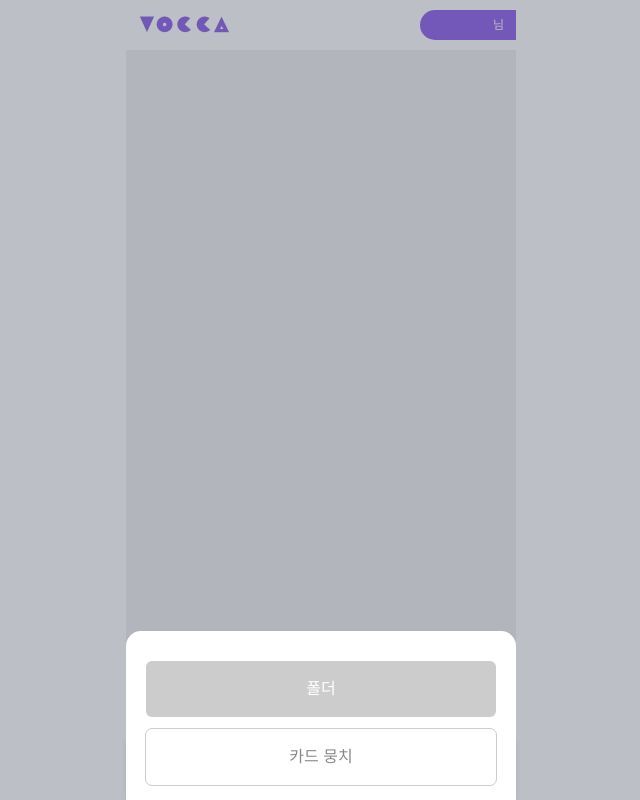
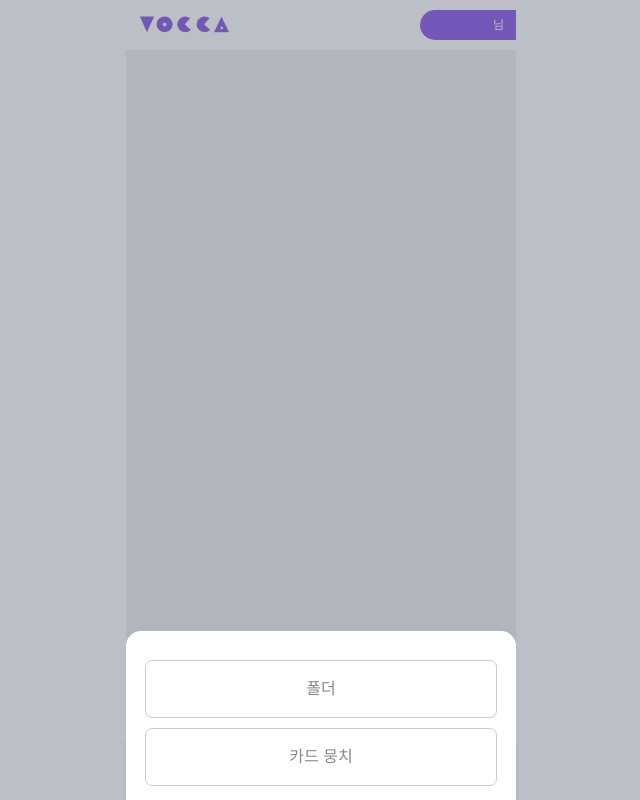
Before and after one commit to OZ-Coding-School/oz_02_main-005-FE, a Next.js app: page /plus in a window 1280 px wide. Shown: the whole page, without its empty margins (319-959 px from the left). Built offline with nearby package versions, Linux system fonts and the light colour scheme.

Commit message:
[chore] plus 페이지 수정

```diff
--- a/src/app/plus/cardDeck/layout.tsx
+++ b/src/app/plus/cardDeck/layout.tsx
@@ -1,6 +1,6 @@
 'use client';
+import Tab from '@/shared/@common/ui/Tab/Tab';
 import BaseFrame from '@/shared/@common/ui/baseFrame/BaseFrame';
-import Tab from '@/shared/@common/ui/tab/Tab';
 import { useRouter } from 'next/navigation';
 import React, { useState } from 'react';
 
--- a/src/app/plus/folder/page.tsx
+++ b/src/app/plus/folder/page.tsx
@@ -1,61 +1,8 @@
 'use client';
-import BaseFrame from '@/shared/@common/ui/baseFrame/BaseFrame';
-import Input from '@/shared/@common/ui/input/Input';
-import validInput from '@/shared/@common/utils/validInput';
-import { useRouter } from 'next/navigation';
-import React, { useState } from 'react';
+import FolderCreationPage from '@/views/plus/FolderCreationPage';
 
 const PlusFolderPage = () => {
-  const router = useRouter();
-  const [input, setInput] = useState({
-    title: '',
-    description: '',
-  });
-  const [isValid, setIsValid] = useState({
-    title: true,
-    description: true,
-  });
-
-  function handleCancel() {
-    router.replace('/plus');
-  }
-
-  function handleSave() {
-    if (isValid.title && isValid.description) {
-      if (input.title !== '') {
-        setIsValid(state => ({ ...state, title: false }));
-        return;
-      }
-      //save 로직
-      router.push('/lib');
-    }
-  }
-  function handleChange(e: React.ChangeEvent<HTMLInputElement>, type: string) {
-    setIsValid(state => ({ ...state, [type]: validInput('create', type, e.target.value) }));
-    setInput(state => ({ ...state, [type]: e.target.value }));
-  }
-  return (
-    <BaseFrame headerType="cancelSave" pageName="폴더 만들기" onCancel={handleCancel} onSave={handleSave}>
-      <Input
-        label="폴더 이름"
-        errormessage="필수 항목"
-        isValid={isValid.title}
-        path="create"
-        placeholder="폴더 이름을 입력해주세요."
-        onChange={e => handleChange(e, 'title')}
-        value={input.title || ''}
-      />
-      <Input
-        label="설명"
-        errormessage="최대 45글자 이하로 작성해주세요."
-        isValid={isValid.description}
-        path="create"
-        placeholder="설명을 입력해주세요."
-        onChange={e => handleChange(e, 'description')}
-        value={input.description || ''}
-      />
-    </BaseFrame>
-  );
+  return <FolderCreationPage />;
 };
 
 export default PlusFolderPage;
--- a/src/app/plus/page.tsx
+++ b/src/app/plus/page.tsx
@@ -1,29 +1,12 @@
-'use client';
 import BaseFrame from '@/shared/@common/ui/baseFrame/BaseFrame';
-import Modal from '@/shared/@common/ui/modal';
-import { useRouter } from 'next/navigation';
-import React, { useState } from 'react';
+import PlusPage from '@/views/plus/PlusPage';
 
-const PlusPage = () => {
-  const [isModalOpen, setIsModalOpen] = useState(true);
-  const router = useRouter();
-  function handleClickFolderButton() {
-    router.push('/plus/folder');
-    setIsModalOpen(false);
-  }
-  function handleClickCardDeckButton() {
-    router.push('/plus/cardDeck/new');
-    setIsModalOpen(false);
-  }
+const Page = () => {
   return (
     <BaseFrame>
-      <Modal
-        isOpen={isModalOpen}
-        onConfirm={handleClickFolderButton}
-        onClose={handleClickCardDeckButton}
-        contents={{ first: '폴더', second: '카드 뭉치' }}></Modal>
+      <PlusPage />
     </BaseFrame>
   );
 };
 
-export default PlusPage;
+export default Page;
--- a/src/shared/@common/ui/Header/Header.tsx
+++ b/src/shared/@common/ui/Header/Header.tsx
@@ -1,21 +1,16 @@
 import React from 'react';
 import Image from 'next/image';
+import { useRouter } from 'next/navigation';
 
 const Header = () => {
+  const router = useRouter();
   return (
     <header className="w-[390px] h-[50px] pl-[12px] bg-white flex items-center justify-between fixed top-0 z-10">
-      <div>
-        <Image
-          src="/images/logo.png"
-          alt="logo"
-          width={200}
-          height={40}
-        />
+      <div className="cursor-pointer" onClick={() => router.push('/')}>
+        <Image src="/images/logo.png" alt="logo" width={200} height={40} />
       </div>
-      <div className='w-24 h-[30px] pr-[12px] bg-primary flex items-center justify-end rounded-l-full'>
-        <p className='text-white text-12'>
-          {''} 님
-        </p>
+      <div className="w-24 h-[30px] pr-[12px] bg-primary flex items-center justify-end rounded-l-full">
+        <p className="text-white text-12">{''} 님</p>
       </div>
     </header>
   );
--- a/src/shared/@common/ui/baseFrame/BaseFrame.tsx
+++ b/src/shared/@common/ui/baseFrame/BaseFrame.tsx
@@ -1,3 +1,4 @@
+'use client';
 import React from 'react';
 import BottomMenuBar from '../bottomMenu/BottomMenuBar';
 import Header from '../Header/Header';
@@ -12,7 +13,7 @@ interface FrameProps {
 }
 function BaseFrame({ children, headerType = 'basic', pageName, onCancel, onSave }: FrameProps) {
   return (
-    <main className="relative flex flex-col items-center justify-between min-h-screen py-[0.75rem]">
+    <main className="relative flex flex-col items-center justify-between min-h-screen">
       {headerType === 'basic' && <Header />}
       {pageName && onCancel && onSave && headerType === 'cancelSave' && (
         <CancelSaveHeader pageName={pageName} onCancel={onCancel} onSave={onSave} />
--- /dev/null
+++ b/src/views/plus/FolderCreationPage.tsx
@@ -0,0 +1,59 @@
+'use client';
+import BaseFrame from '@/shared/@common/ui/baseFrame/BaseFrame';
+import Input from '@/shared/@common/ui/input/Input';
+import validInput from '@/shared/@common/utils/validInput';
+import { useRouter } from 'next/navigation';
+import React, { useState } from 'react';
+
+const FolderCreationPage = () => {
+  const router = useRouter();
+  const [input, setInput] = useState({
+    title: '',
+    description: '',
+  });
+  const [isValid, setIsValid] = useState({
+    title: true,
+    description: true,
+  });
+
+  function handleCancel() {
+    router.replace('/plus');
+  }
+
+  function handleSave() {
+    if (isValid.title && isValid.description) {
+      if (input.title !== '') {
+        setIsValid(state => ({ ...state, title: false }));
+        return;
+      }
+      //save 로직
+      router.push('/lib');
+    }
+  }
+  function handleChange(e: React.ChangeEvent<HTMLInputElement>, type: string) {
+    setIsValid(state => ({ ...state, [type]: validInput('create', type, e.target.value) }));
+    setInput(state => ({ ...state, [type]: e.target.value }));
+  }
+  return (
+    <BaseFrame headerType="cancelSave" pageName="폴더 만들기" onCancel={handleCancel} onSave={handleSave}>
+      <Input
+        label="폴더 이름"
+        errorMessage="필수 항목"
+        isValid={isValid.title}
+        placeholder="폴더 이름을 입력해주세요."
+        onChange={e => handleChange(e, 'title')}
+        value={input.title || ''}
+      />
+      <Input
+        label="설명"
+        errorMessage="최대 45글자 이하로 작성해주세요."
+        isValid={isValid.description}
+        placeholder="설명을 입력해주세요."
+        onChange={e => handleChange(e, 'description')}
+        value={input.description || ''}
+      />
+    </BaseFrame>
+  );
+};
+
+export default FolderCreationPage;
--- /dev/null
+++ b/src/views/plus/PlusPage.tsx
@@ -0,0 +1,30 @@
+'use client';
+import SelectModal from '@/shared/comm/SelectModal';
+import { useRouter } from 'next/navigation';
+import React, { useState } from 'react';
+
+const PlusPage = () => {
+  const [isModalOpen, setIsModalOpen] = useState(true);
+  const router = useRouter();
+
+  function handleSelectModalItem(title: string) {
+    switch (title) {
+      case '폴더':
+        router.replace('/plus/folder');
+        return setIsModalOpen(false);
+      case '카드 뭉치':
+        router.replace('/plus/cardDeck');
+        return setIsModalOpen(false);
+    }
+  }
+  return (
+    <SelectModal
+      contents={['폴더', '카드 뭉치']}
+      isOpen={isModalOpen}
+      onClose={() => setIsModalOpen(false)}
+      onSelect={handleSelectModalItem}
+    />
+  );
+};
+
+export default PlusPage;
```
